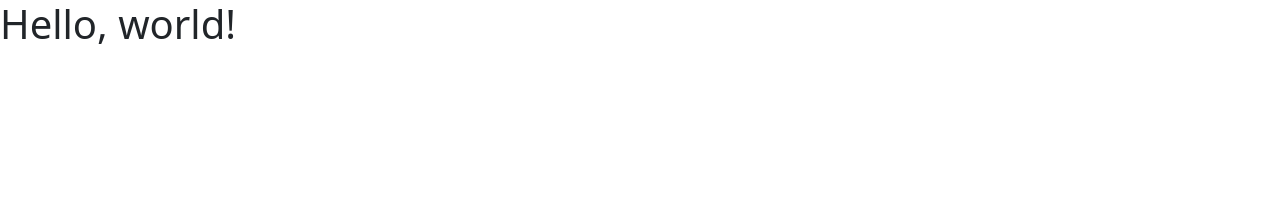
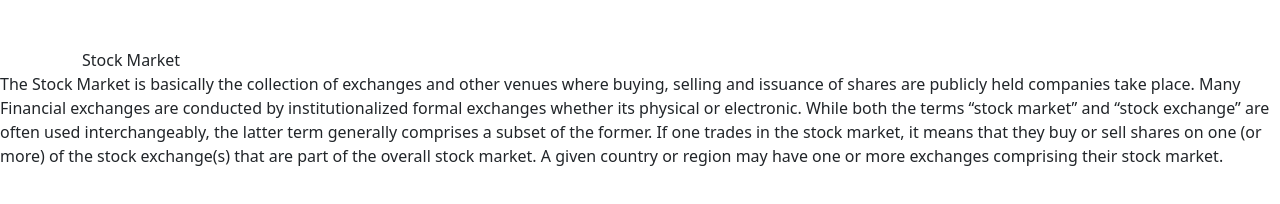
Before and after one commit to Keanu21/Second-Rep-, a plain HTML site: page index.html in a window 1280 px wide. Drawn offline with nearby package versions, Linux system fonts and the light colour scheme.

Commit message:
Stock Market

```diff
--- a/index.html
+++ b/index.html
@@ -4,11 +4,16 @@
     <meta charset="utf-8">
     <meta name="viewport" content="width=device-width, initial-scale=1">
     <link href="https://cdn.jsdelivr.net/npm/bootstrap@5.1.3/dist/css/bootstrap.min.css" rel="stylesheet" integrity="sha384-1BmE4kWBq78iYhFldvKuhfTAU6auU8tT94WrHftjDbrCEXSU1oBoqyl2QvZ6jIW3" crossorigin="anonymous">
-    <title>Hello, world!</title>
+    <script src="https://cdn.jsdelivr.net/npm/bootstrap@5.1.3/dist/js/bootstrap.bundle.min.js" integrity="sha384-ka7Sk0Gln4gmtz2MlQnikT1wXgYsOg+OMhuP+IlRH9sENBO0LRn5q+8nbTov4+1p" crossorigin="anonymous"></script>
+    <title> The Stock Market </title>
   </head>
 
   <body>
-    <h1>Hello, world!</h1>
-    <script src="https://cdn.jsdelivr.net/npm/bootstrap@5.1.3/dist/js/bootstrap.bundle.min.js" integrity="sha384-ka7Sk0Gln4gmtz2MlQnikT1wXgYsOg+OMhuP+IlRH9sENBO0LRn5q+8nbTov4+1p" crossorigin="anonymous"></script>
+    <div class="container pt-5"> Stock Market </div>
+  <p>The Stock Market is basically the collection of exchanges and other venues where buying, selling and issuance of shares are publicly held companies take place.
+    Many Financial exchanges are conducted by institutionalized formal exchanges whether its physical or electronic.
+    While both the terms “stock market” and “stock exchange” are often used interchangeably, the latter term generally comprises a subset of the former. If one trades in the stock market, it means that they buy or sell shares on one (or more) of the stock exchange(s) that are part of the overall stock market. A given country or region may have one or more exchanges comprising their stock market.
+  </p>
+
 </body>
 </html>
```
Also changed, not shown: firstpage.html (added, +14 -0 lines).
